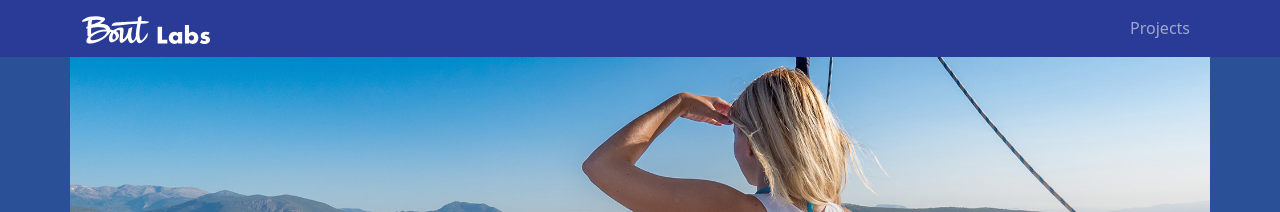
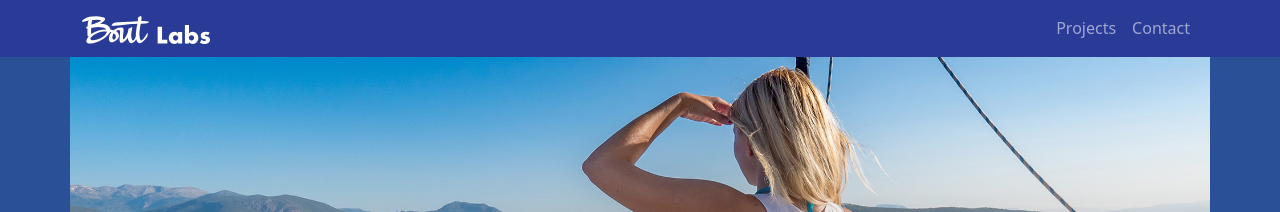
Before and after one commit to BoutLabs/boutlabs.github.io, a Jekyll site: the page built from 404.html, in a window 1280 px wide. Shown: the top 212 px of the page. Built offline with Jekyll 4.4.1, drawn with Linux system fonts in a browser that asks for light colours; some web fonts are replaced.

Commit message:
feat(header): add Contact link to main nav (#68)
## Summary

- `_includes/header.html` had exactly one nav item ("Projects"); the
only path to Contact was the sticky CTA bar, which doesn't render on
`/contact-us/` or `/thank-you/`
- Added a "Contact" nav link pointing at `/contact-us/`, alongside the
existing "Projects" link

## Test plan

- [x] `bundle exec rake test` — build succeeds (expected minima/Sass
deprecation warnings only), html-proofer runs 3 checks across 13 files
in `_site`, 12 external + 26 internal links checked, finishes
successfully with no broken links
- [x] Eyeballed the diff — three-line addition, matches existing
nav-item markup pattern exactly

Closes #56

Co-authored-by: logos-lekton[bot] <283848713+logos-lekton[bot]@users.noreply.github.com>
Co-authored-by: Claude Opus 4.8 (1M context) <noreply@anthropic.com>

```diff
--- a/_includes/header.html
+++ b/_includes/header.html
@@ -7,6 +7,9 @@
       <li class="nav-item">
         <a class="nav-link" href="/projects/">Projects</a>
       </li>
+      <li class="nav-item">
+        <a class="nav-link" href="/contact-us/">Contact</a>
+      </li>
     </ul>
   </div>
 </nav>
```
